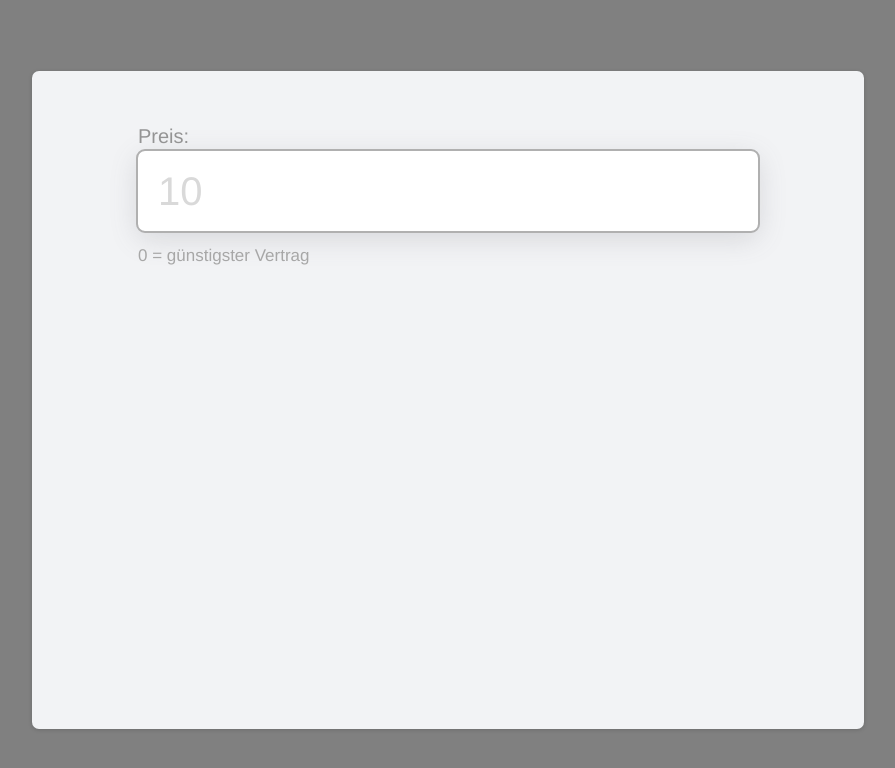
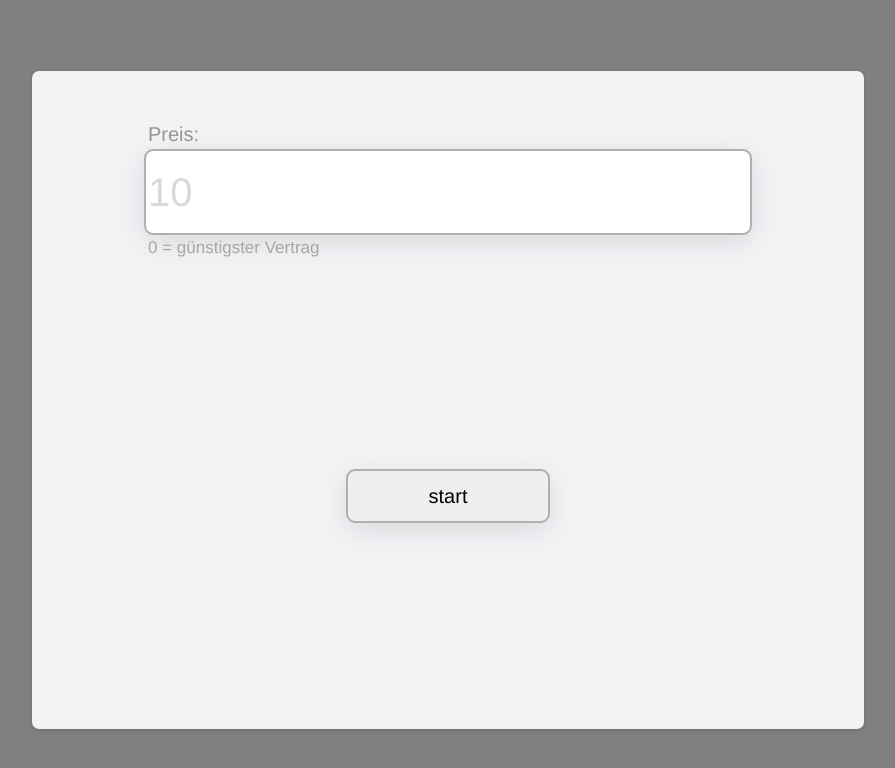
Before and after one commit to Besix2/cellular_contract, a Flask app: page / in a window 1280 px wide. Shown: the top 768 px of the page, without its empty margins (192-1087 px from the left). Run offline with Flask 3, Linux system fonts and the light colour scheme.

Commit message:
finsihed web interface and fixed logic

```diff
--- a/web_interface/app.py
+++ b/web_interface/app.py
@@ -21,12 +21,13 @@ def result_page():
 
 @app.route("/submit", methods=["POST"])
 def submit():
+
     if request.method == "POST":
         text_value = float(request.form.get("options"))
         from compare import main
         result = main(text_value)
-        datastore.phone_name = result[0]
-        datastore.monthly_price = result[1]
+        datastore.monthly_price = result[0]
+        datastore.phone_name = result[1]
         datastore.deal_link = result[2]
         return redirect(url_for("result_page"))
 
--- a/web_interface/templates/home.html
+++ b/web_interface/templates/home.html
@@ -24,61 +24,69 @@
             justify-content: center;
             box-shadow: rgba(0, 0, 0, 0.16) 0px 1px 4px;
         }
-        .price-parent-box{
+        .input-field {
+            width: 600px;
+            height: 80px;
             background-color: rgb(255, 255, 255);
-            height: 80px;
             margin-top: 30px;
-            width: 600px;
+            outline: 2px solid #b0b0b0;
             border-radius: 7px;
-            outline: 2px solid #b0b0b0;
+            border: 0;
             box-shadow: rgba(100, 100, 111, 0.2) 0px 7px 29px 0px;
-            line-height: 0%;
-            padding-left: 20px;
-            position: relative;
-
-
-
-        }
-        .price-box-text {
             font-size: 40px;
             font-family: "Mona Sans", "Helvetica Neue", Helvetica, Arial, sans-serif;
-            color: #d9d9d9;
+            color: black;
             font-weight: 500;
             letter-spacing: 0.1px;
         }
-        .price-box-description-parent{
-            margin-top: -30px;
-            /* background-color: aqua; */
-            position: absolute; /* Add absolute positioning */
-            top: 0; /* Align to the top of the price-parent-box */
-            left: 0; /* Align to the left */
-            width: 100%; /* Occupy full width of the price-parent-box */
-            height: 30px; /* Occupy full height of the price-parent-box */
-            display: flex; /* Use flexbox to align content */
-            align-items: center; /* Center vertically */
-            justify-content: left;
+        .input-field::placeholder{
+            color: #d9d9d9;
         }
-        .ps-box{
-            margin-top: 90px;
-            /* background-color: aqua; */
-            position: absolute; /* Add absolute positioning */
-            top: 0; /* Align to the top of the price-parent-box */
-            left: 0; /* Align to the left */
-            width: 100%; /* Occupy full width of the price-parent-box */
-            height: 30px; /* Occupy full height of the price-parent-box */
-            display: flex; /* Use flexbox to align content */
-            align-items: center; /* Center vertically */
-            justify-content: left;
+        input:focus::placeholder {
+            color: transparent;
+
         }
-        .ps-box-text {
+        input:focus{
+            color: black;
+        }
+        .form{
+            display: flex;
+            justify-content: center;
+        }
+        .start-button{
+           margin-top: 350px;
+           position: absolute;
+           width: 200px;
+           border: 0;
+           height: 50px;
+           outline: 2px solid #b0b0b0;
+           font-family: "Mona Sans", "Helvetica Neue", Helvetica, Arial, sans-serif;
+           border-radius: 7px;
+           box-shadow: rgba(100, 100, 111, 0.2) 0px 7px 29px 0px;
+           font-size: 20px;
+           font-weight: 500;
+        }
+        .start-button:hover{
+            background-color: #82CD47;
+            outline: 2px solid #54B435;
+        }
+        .ps-box-tutorial{
+            position: absolute;
+            margin-top: 100px;
+            width: 600px;
+            text-align: left;
+        }
+        .ps-box-tutorial-text{
             font-size: 17px;
             font-weight: 500;
             color: #a7a7a7;
             font-family: "Mona Sans", "Helvetica Neue", Helvetica, Arial, sans-serif;
         }
-
-
-
+        .price-box-description-parent{
+            position: absolute;
+            width: 600px;
+            margin-top: -18px;
+        }
         .price-box-description {
             font-size: 20px;
             font-weight: 500;
@@ -95,26 +103,17 @@
 
 <body class="body">
     <div  class="center main-box">
-        <div class="price-parent-box">
-            <div class="price-box-description-parent"> <!-- Add a div on top -->
-                <p class="price-box-description">Preis:</p>
-            </div>
-            <div class="ps-box"> <!-- Add a div on top -->
-                <p class="ps-box-text">0 = günstigster Vertrag</p>
-            </div>
-            <p class="price-box-text">10</p>
+        <div class="price-box-description-parent">
+            <p class="price-box-description">Preis:</p>
+        </div>
+        <form action="{{ url_for('.submit') }}" method="post" class="form">
+            <input type="text" name="options" placeholder="10" class="input-field" />
+            <input type="submit" value="start" class="start-button">
+        </form>
+        <div class="ps-box-tutorial">
+            <p class="ps-box-tutorial-text">0 = günstigster Vertrag</p>
         </div>
     </div>
 </body>
 
 </html>
-<!--
-    <form action="{{ url_for('.submit') }}" method="post">
-        <div class="start">
-            <input type="submit" value="start" class="start-button" />
-        </div>
-        <div class="filter-options">
-            <label for="option1">Preis</label>
-            <input type="text" name="options" value="0" id="option1" class="price-field" />
-        </div>
-    </form> -->
```
Also changed, not shown: compare.py (+25 -14 lines), web_interface/templates/result_page.html (+76 -6 lines), 1 other file.
